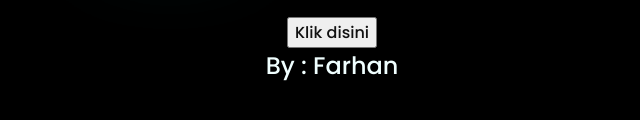
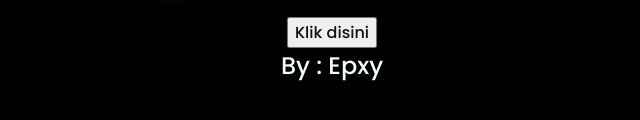
Before and after one commit to Foxgom/Flowermassage, a plain HTML site: page index.html in a window 1280 px wide. Shown: the part 448-568 px from the top of the page, 316-956 px from the left. Drawn offline with Linux system fonts and the light colour scheme.

Commit message:
Update index.html

```diff
--- a/index.html
+++ b/index.html
@@ -28,7 +28,7 @@
     </div>
     <div class="description">
         <span>
-            By : Farhan
+            By : Epxy
         </span>
     </div>
 </body>
```
